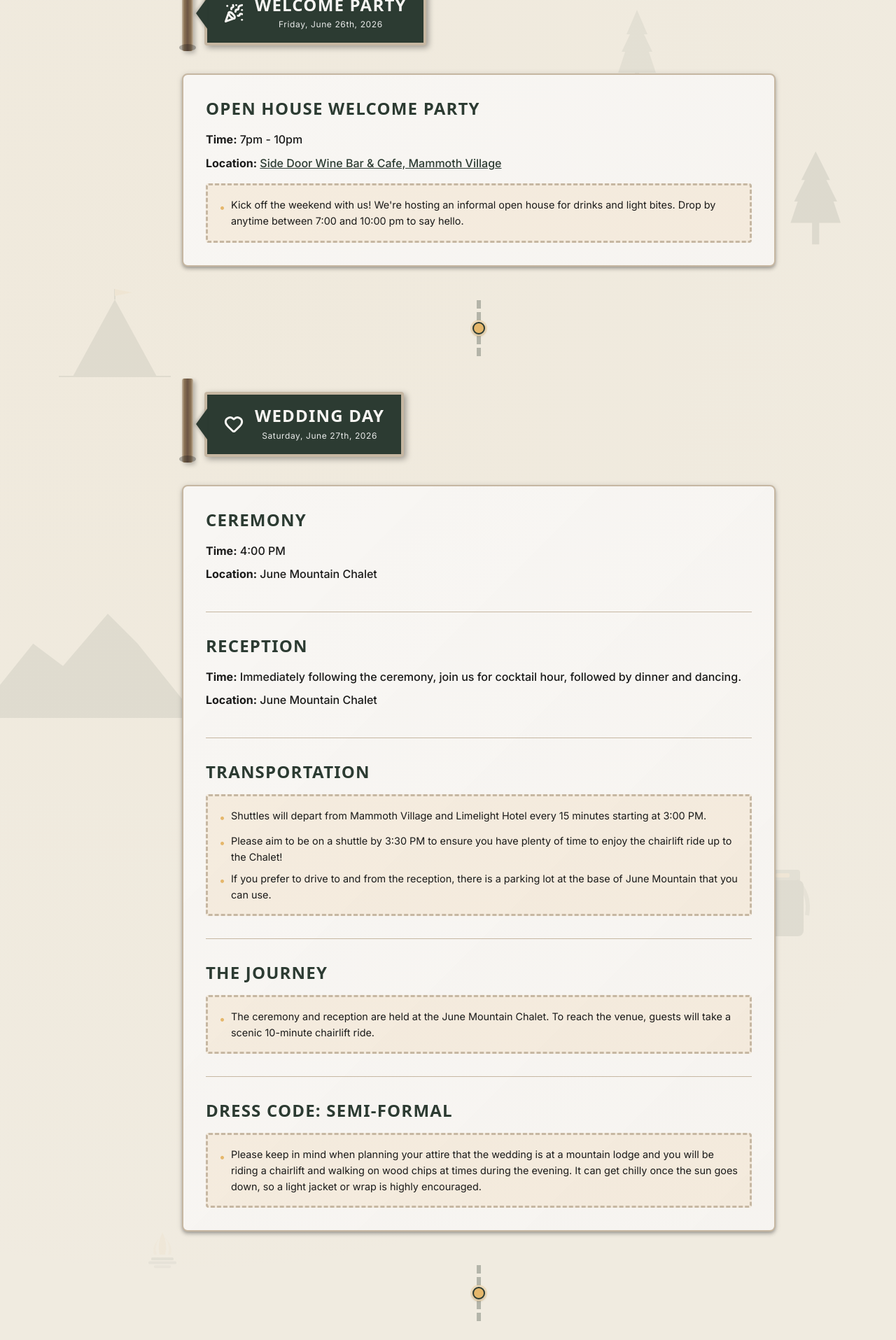
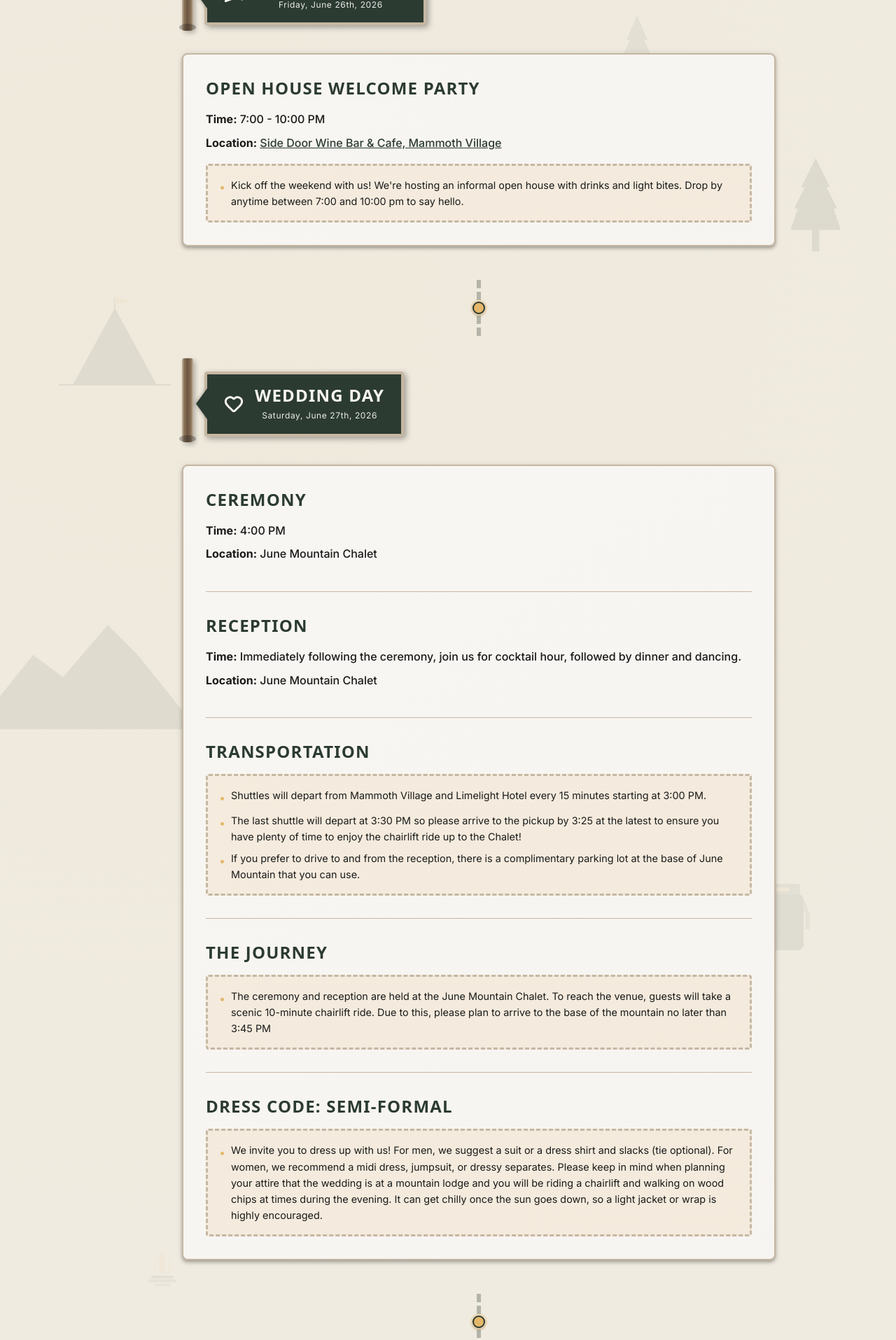
Before and after one commit to ejknighton/Juliet-And-EJ, a React (Vite) app: page /#/wedding-details in a window 1280 px wide. Shown: the part 880-2795 px from the top of the page at 70% size. Built offline with nearby package versions, Linux system fonts and the light colour scheme.

Commit message:
updates based on feedback

```diff
--- a/index.html
+++ b/index.html
@@ -2,7 +2,10 @@
 <html lang="en">
   <head>
     <meta charset="UTF-8" />
-    <link rel="icon" type="image/x-icon" href="/favicon.ico" />
+    <link rel="icon" type="image/x-icon" href="/favicon.ico?v=2" />
+    <link rel="icon" type="image/png" sizes="32x32" href="/favicon.ico?v=2" />
+    <link rel="icon" type="image/png" sizes="16x16" href="/favicon.ico?v=2" />
+    <link rel="apple-touch-icon" href="/favicon.ico?v=2" />
     <meta name="viewport" content="width=device-width, initial-scale=1" />
     <title>Juliet & EJ</title>
 
--- a/src/components/wedding/PageFooter.tsx
+++ b/src/components/wedding/PageFooter.tsx
@@ -95,7 +95,7 @@ export default function PageFooter() {
             }}
           >
             Congratulations! You've reached the summit of our wedding weekend adventure.
-            We can't wait to celebrate with you in the mountains!
+            We're so happy to be able to celebrate with you!
           </Typography>
         </Box>
 
--- a/src/components/wedding/PageHeader.tsx
+++ b/src/components/wedding/PageHeader.tsx
@@ -125,7 +125,6 @@ export default function PageHeader() {
         >
           Welcome to our wedding weekend adventure! Below you'll find your trail guide
           for the celebration weekend in the mountains of June Lake, California.
-          Follow the trail markers to discover each day's events.
         </Typography>
       </Box>
     </Box>
--- a/src/data/faq.json
+++ b/src/data/faq.json
@@ -27,7 +27,7 @@
           "question": "How do I get to the ceremony?",
           "answer": "The adventure begins at the base of June Mountain!",
           "list": [
-            "<strong>The Shuttle:</strong> We are providing shuttles from Mammoth Village starting at 3:00 PM and the Limelight Hotel. The Shuttle Pickup point for Mammoth Village is on Canyon Blvd",
+            "<strong>The Shuttle:</strong> We are providing shuttles from Mammoth Village and the Limelight Hotel starting at 3:00 PM.",
             "<strong>The Lift:</strong> Once you arrive at the mountain base, you will board a scenic chairlift for a 10-minute ride up to the Chalet."
           ]
         },
@@ -37,7 +37,7 @@
         },
         {
           "question": "What time should I arrive at the base?",
-          "answer": "Because the chairlift runs continuously and takes 10 minutes, please aim to be on a shuttle by 3:30 PM. This ensures you have time to enjoy the ride and find a seat before the ceremony begins at 4:00 PM."
+          "answer": "The last shuttle will depart at 3:30 PM so please arrive to the pickup by 3:25 at the latest to ensure you have plenty of time to enjoy the chairlift ride up to the Chalet!"
         },
         {
           "question": "How do I get home at the end of the night?",
@@ -49,7 +49,7 @@
         },
         {
           "question": "Can I call an Uber or Lyft?",
-          "answer": "We highly recommend against relying on rideshare apps. Uber and Lyft are extremely limited in Mammoth and June Lake. Please plan to use our shuttles. For getting around Mammoth in general, there is excellent public transportation. See <a href=\"#/travel-and-stay#transportation\">Travel and Stay</a> for more details."
+          "answer": "We highly recommend against relying on rideshare apps. Uber and Lyft are basically non-existent in Mammoth and June Lake. Please plan to use our shuttles. For getting around Mammoth in general, there is excellent public transportation. See <a href=\"#/travel-and-stay#transportation\">Travel and Stay</a> for more details."
         },
         {
           "question": "I have a car; can I park at the venue?",
@@ -82,7 +82,7 @@
           "answer": "Even in June, the temperature drops significantly once the sun goes down. Please bring a shawl, light jacket, or blazer."
         },
         {
-          "question": "What if it rains?",
+          "question": "Will it rain?",
           "answer": "While June is usually sunny, mountain weather is unpredictable. It is possible it rains at times throughout the weekend."
         }
       ]
@@ -129,7 +129,7 @@
           "answer": "No RSVP is needed for the Welcome Party or Farewell Breakfast. Just show up on your own schedule during the event hours!"
         },
         {
-          "question": "Should I eat dinner before the Friday Welcome Party?",
+          "question": "Will Dinner be served at the Friday Welcome Party?",
           "answer": "We will be serving drinks and light bites. If you have a big appetite, we recommend grabbing a full dinner at one of the nearby restaurants before or after you stop by. See our favorite spots under <a href=\"#/travel-and-stay#activities\">Travel and Stay</a>."
         },
         {
--- a/src/pages/FAQ.tsx
+++ b/src/pages/FAQ.tsx
@@ -45,7 +45,7 @@ export default function FAQ() {
   };
 
   return (
-    <Container maxWidth="md" sx={{ py: { xs: 4, md: 6 }, '& a': { color: 'primary.main', textDecoration: 'underline', '&:hover': { color: 'ochre.main' } } }}>
+    <Container maxWidth="md" sx={{ py: { xs: 4, md: 6 }, '& a': { color: 'rose.main', textDecoration: 'underline', '&:hover': { color: 'rose.dark' } } }}>
       {/* Page Title */}
       <Typography
         variant="h2"
--- a/src/pages/Registry.tsx
+++ b/src/pages/Registry.tsx
@@ -80,7 +80,7 @@ export default function Registry() {
 
           <Typography variant="body1" sx={{ textAlign: 'center' }}>
             However, should you still wish to gift us, we would cherish a handwritten card
-            or a treasured recipe. Don't worry if your recipe isn't vegan; we look forward
+            and/or a treasured recipe. Don't worry if your recipe isn't vegan; we look forward
             to putting our own plant-based spin on your favorites. We can't wait to build a
             home filled with the words and flavors of the people we love most — keepsakes
             we will treasure for years to come!
--- a/src/pages/WeddingDetails.tsx
+++ b/src/pages/WeddingDetails.tsx
@@ -169,11 +169,11 @@ export default function WeddingDetails() {
             events={[
               {
                 name: "Open House Welcome Party",
-                time: "7pm - 10pm",
+                time: "7:00 - 10:00 PM",
                 location: "Side Door Wine Bar & Cafe, Mammoth Village",
                 locationUrl: "https://maps.app.goo.gl/rX1hUEVaw4yNUCUw7",
                 details: [
-                  "Kick off the weekend with us! We're hosting an informal open house for drinks and light bites. Drop by anytime between 7:00 and 10:00 pm to say hello.",
+                  "Kick off the weekend with us! We're hosting an informal open house with drinks and light bites. Drop by anytime between 7:00 and 10:00 pm to say hello.",
                 ],
               },
             ]}
@@ -201,21 +201,21 @@ export default function WeddingDetails() {
               {
                 name: "Transportation",
                 details: [
-                  "Shuttles will depart from Mammoth Village and Limelight Hotel every 15 minutes starting at 3:00 PM. ",
-                  "Please aim to be on a shuttle by 3:30 PM to ensure you have plenty of time to enjoy the chairlift ride up to the Chalet! ",
-                  "If you prefer to drive to and from the reception, there is a parking lot at the base of June Mountain that you can use. ",
+                  "Shuttles will depart from Mammoth Village and Limelight Hotel every 15 minutes starting at 3:00 PM.",
+                  "The last shuttle will depart at 3:30 PM so please arrive to the pickup by 3:25 at the latest to ensure you have plenty of time to enjoy the chairlift ride up to the Chalet! ",
+                  "If you prefer to drive to and from the reception, there is a complimentary parking lot at the base of June Mountain that you can use.",
                 ],
               },
               {
                 name: "The Journey",
                 details: [
-                  "The ceremony and reception are held at the June Mountain Chalet. To reach the venue, guests will take a scenic 10-minute chairlift ride.",
+                  "The ceremony and reception are held at the June Mountain Chalet. To reach the venue, guests will take a scenic 10-minute chairlift ride. Due to this, please plan to arrive to the base of the mountain no later than 3:45 PM",
                 ],
               },
               {
                 name: "Dress Code: Semi-Formal",
                 details: [
-                  "Please keep in mind when planning your attire that the wedding is at a mountain lodge and you will be riding a chairlift and walking on wood chips at times during the evening. It can get chilly once the sun goes down, so a light jacket or wrap is highly encouraged.",
+                  "We invite you to dress up with us! For men, we suggest a suit or a dress shirt and slacks (tie optional). For women, we recommend a midi dress, jumpsuit, or dressy separates. Please keep in mind when planning your attire that the wedding is at a mountain lodge and you will be riding a chairlift and walking on wood chips at times during the evening. It can get chilly once the sun goes down, so a light jacket or wrap is highly encouraged.",
                 ],
               }
             ]}
@@ -233,7 +233,7 @@ export default function WeddingDetails() {
             events={[
               {
                 name: "Farewell Breakfast",
-                time: "9:00 - 11:00am",
+                time: "9:00 - 11:00 AM",
                 location: "Limelight, Mammoth Village",
                 locationUrl: "https://maps.app.goo.gl/Bs3ko9YxTyvGxoJG7",
                 details: [
```
